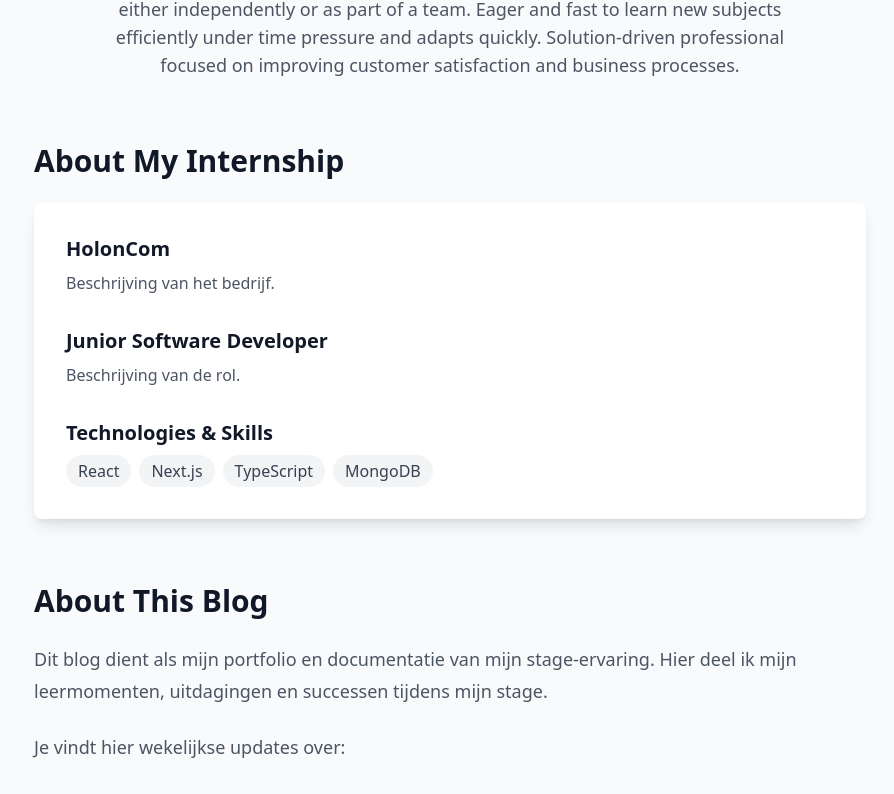
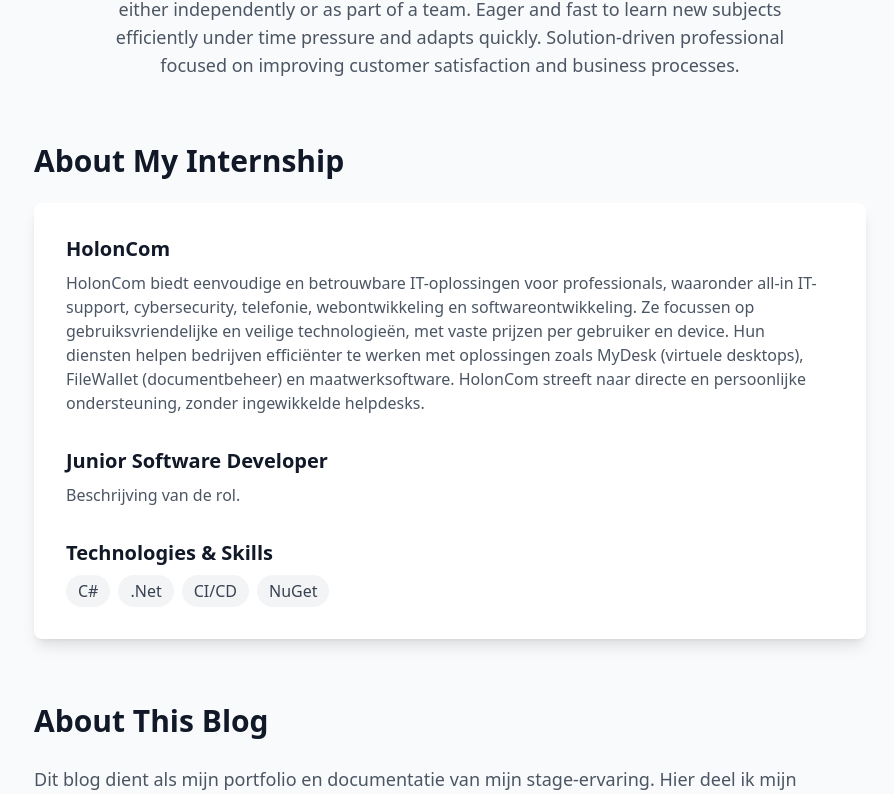
Before and after one commit to DenGian/blog, a Next.js app: page /about in a window 1280 px wide. Shown: the part 473-1267 px from the top of the page, without its empty margins (190-1084 px from the left). Built offline with nearby package versions, Linux system fonts and the light colour scheme.

Commit message:
Updated about page

```diff
--- a/src/pages/about/index.tsx
+++ b/src/pages/about/index.tsx
@@ -49,7 +49,7 @@
                             HolonCom
                         </h3>
                         <p className="text-gray-600">
-                            Beschrijving van het bedrijf.
+                            HolonCom biedt eenvoudige en betrouwbare IT-oplossingen voor professionals, waaronder all-in IT-support, cybersecurity, telefonie, webontwikkeling en softwareontwikkeling. Ze focussen op gebruiksvriendelijke en veilige technologieën, met vaste prijzen per gebruiker en device. Hun diensten helpen bedrijven efficiënter te werken met oplossingen zoals MyDesk (virtuele desktops), FileWallet (documentbeheer) en maatwerksoftware. HolonCom streeft naar directe en persoonlijke ondersteuning, zonder ingewikkelde helpdesks.
                         </p>
                     </div>
                     <div className="mb-8">
@@ -65,7 +65,7 @@
                             Technologies & Skills
                         </h3>
                         <div className="flex flex-wrap gap-2">
-                            {['React', 'Next.js', 'TypeScript', 'MongoDB'].map((tech) => (
+                            {['C#', '.Net', 'CI/CD', 'NuGet'].map((tech) => (
                                 <span
                                     key={tech}
                                     className="px-3 py-1 bg-gray-100 text-gray-700 rounded-full"
```
